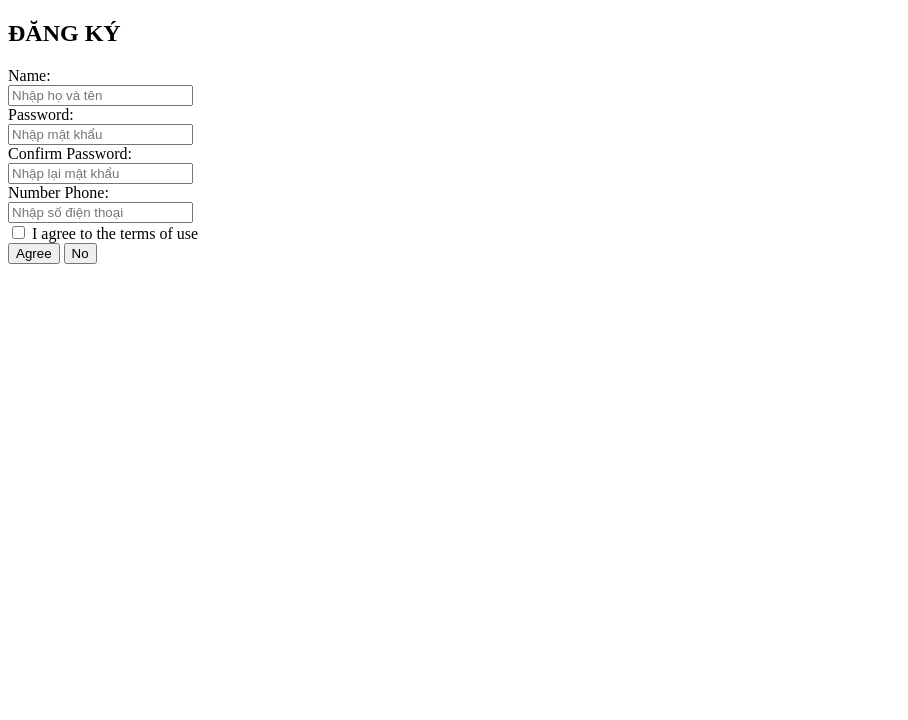
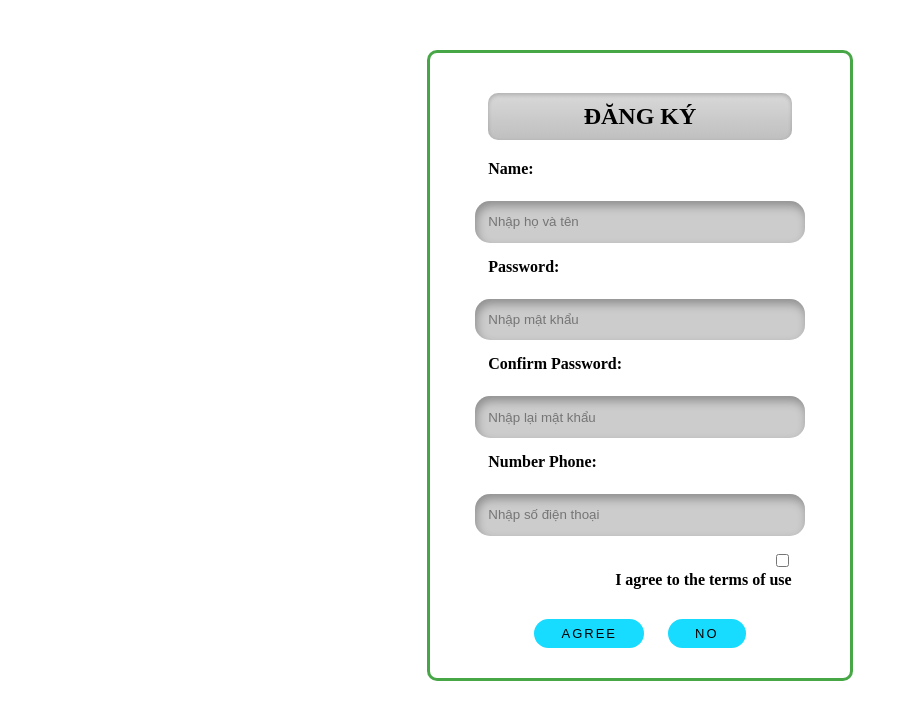
Before and after one commit to taonick102-maker/ban-trai-cay-online, a plain HTML site: page HTML/DangKy.html in a window 1280 px wide. Shown: the whole page, without its empty margins (0-908 px from the left). Drawn offline with Linux system fonts and the light colour scheme.

Commit message:
dua source lai

```diff
--- a/HTML/DangKy.html
+++ b/HTML/DangKy.html
@@ -3,7 +3,7 @@
     <head>
         <meta charset="UTF-8">
         <meta name="viewport" content="width=device-width, initial-scale=1.0">
-        <link rel="stylesheet" href="./DangKy.html">
+        <link rel="stylesheet" href="../css/DangKy.css">
         <link rel="stylesheet" href="https://cdnjs.cloudflare.com/ajax/libs/font-awesome/6.5.1/css/all.min.css">
 
          <title> Đăng ký</title>
```
Also changed, not shown: index.html (+1 -1 lines).
